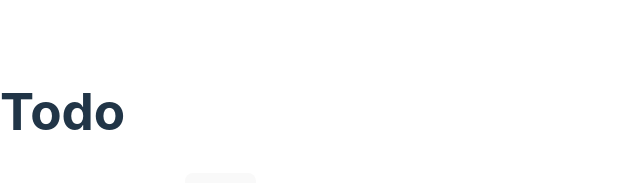
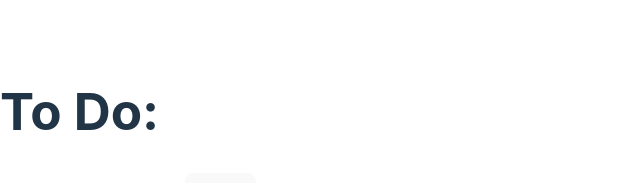
Before and after one commit to Hack-Weekly/grey-unicorn-todo, a React (Vite) app in the folder grey-unicorn-todo/: page / in a window 1280 px wide. Shown: the part 244-427 px from the top of the page, without its empty margins (0-640 px from the left). Built offline with nearby package versions, Linux system fonts and the light colour scheme.

Commit message:
update grey-unicorn-todo
replace h1 in App.tsx with Header component
Update Header component with to hold an h1 as title for app
put TodoItem component inside main element for accessibility

```diff
--- a/grey-unicorn-todo/src/App.tsx
+++ b/grey-unicorn-todo/src/App.tsx
@@ -1,16 +1,17 @@
 import { useState } from 'react'
 import Footer from './components/Footer'
+import Header from './components/Header'
 import TodoItem from './components/TodoItem'
 
 
 
 function App() {
-  const [count, setCount] = useState(0)
 
   return (
 
     <div>
-      <h1>Todo</h1>
+      <Header />
+      {/* <h1>Todo</h1> */}
       <TodoItem />
       <Footer />
     </div>
--- a/grey-unicorn-todo/src/components/Header.tsx
+++ b/grey-unicorn-todo/src/components/Header.tsx
@@ -3,7 +3,7 @@ import React from "react";
 const Header = () => {
     return (
         <div>
-            Header
+           <h1>To Do:</h1>
         </div>
     )
 }
--- a/grey-unicorn-todo/src/components/testy.json
+++ b/grey-unicorn-todo/src/components/testy.json
@@ -7,7 +7,7 @@
 	{
 		"Checked": true,
 		"Title": "Consume food for nutrition",
-		"Description": "Food is a neccessary fuel for human activity, I should consume it in order to complete tasks"
+		"Description": "Food is a necessary fuel for human activity, I should consume it in order to complete tasks"
 	},
 	{
 		"Checked": false,
```
Also changed, not shown: grey-unicorn-todo/src/components/TodoItemContainer.tsx (+5 -2 lines), 1 other file (tests, documents, lock files or other folders).
